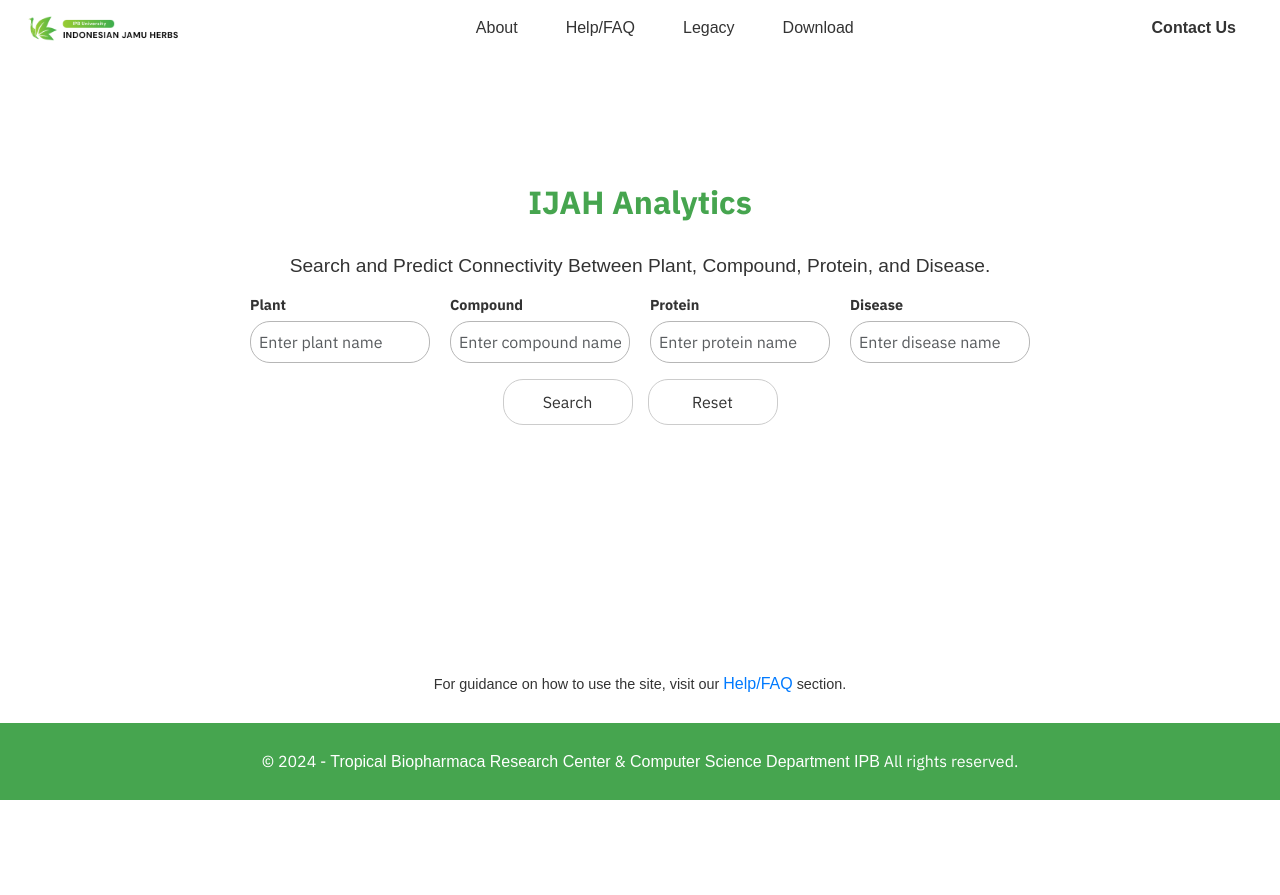
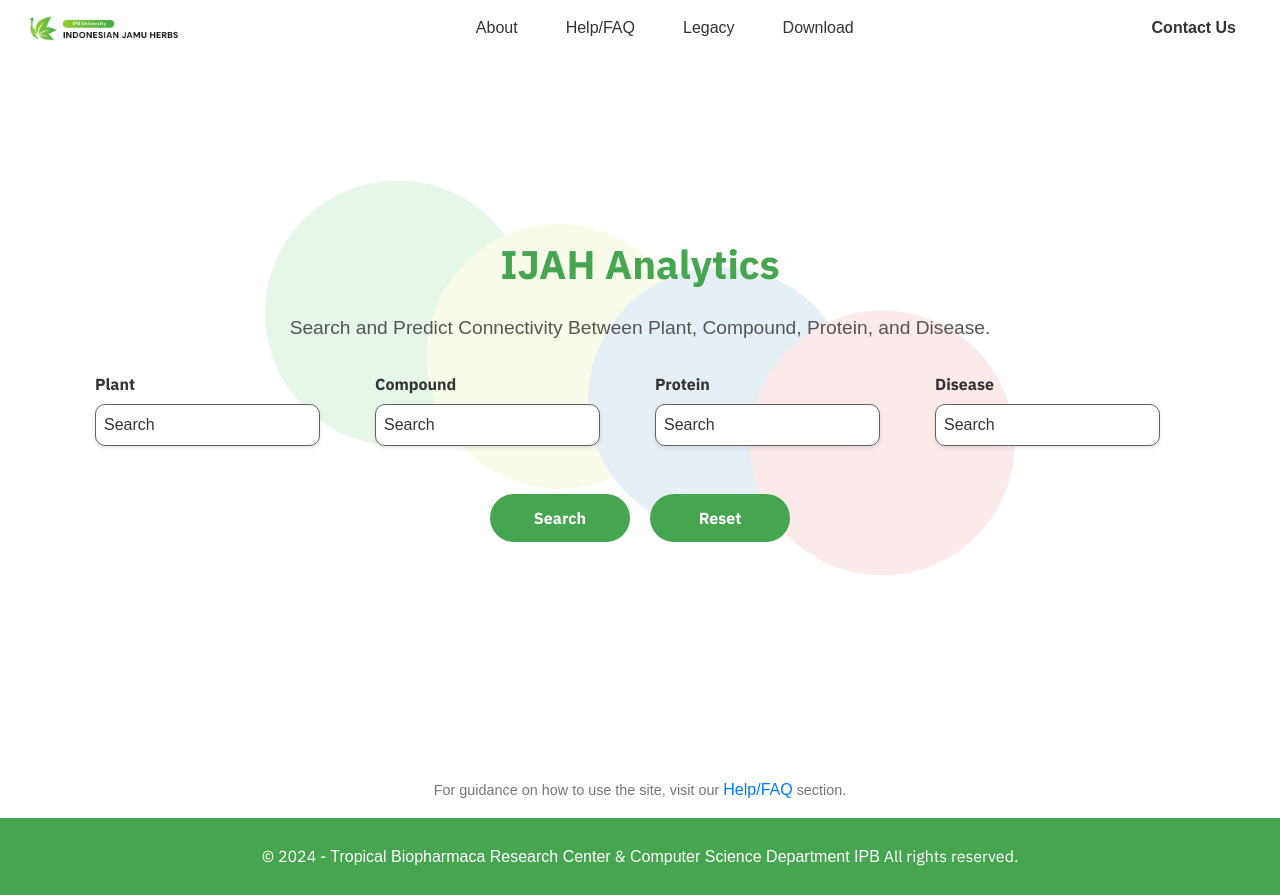
Before and after one commit to aamilham/ijah-analytics-migration, an Angular app in the folder Ijah/: page / in a window 1280 px wide. Before the commit the page ends 800 px from the top, so only its background shows below. Built offline with nearby package versions, Linux system fonts and the light colour scheme.

Commit message:
Add ng-select for enhanced filtering in HomeComponent; update package.json and implement search/reset functionality

```diff
--- a/Ijah/package.json
+++ b/Ijah/package.json
@@ -24,6 +24,7 @@
     "@angular/router": "^18.2.0",
     "@angular/ssr": "^18.2.9",
     "@ng-bootstrap/ng-bootstrap": "^17.0.1",
+    "@ng-select/ng-select": "^13.9.1",
     "@popperjs/core": "^2.11.8",
     "bootstrap": "^5.3.3",
     "bootstrap-icons": "^1.11.3",
--- a/Ijah/src/app/home/home.component.css
+++ b/Ijah/src/app/home/home.component.css
@@ -1,111 +1,132 @@
-/* Mengatur tinggi html dan body */
+/* Global Styles */
 html,
 body {
   height: 80%;
   margin: 0;
 }
 
-/* Flexbox centering for the main content */
+/* Content Wrapper */
 .content-wrapper {
   display: flex;
   flex-direction: column;
-  margin-top: -9rem;
+  margin-top: -2.4rem;
   overflow: hidden;
+  position: relative;
 }
 
-/* Centered container */
+/* Background Image */
+.center-background {
+  position: absolute;
+  top: 45%;
+  left: 50%;
+  transform: translate(-50%, -50%);
+  width: 100%;
+  max-width: 750px;
+  z-index: -1;
+  opacity: 0.5;
+}
+
+/* Container Center */
 .container-center {
-  flex: 1; /* Membuat elemen ini fleksibel dan mengambil ruang yang tersedia */
+  flex: 1;
   display: flex;
   flex-direction: column;
-  justify-content: center; /* Memusatkan secara vertikal */
-  align-items: center; /* Memusatkan secara horizontal */
+  justify-content: center;
+  align-items: center;
   text-align: center;
 }
 
-/* Title styling */
+/* Title and Description */
 .title {
-  font-size: 2rem; /* Ukuran font disesuaikan */
+  font-size: 2.5rem;
   font-weight: bold;
-  color: #46a54f; /* Warna primer */
+  color: #46a54f;
+  margin-bottom: 0.5rem;
 }
 
-/* Description styling */
 .description {
   font-size: 1.2rem;
-  color: #333333;
-  margin-bottom: 1rem; /* Margin disesuaikan */
+  color: #555;
+  margin-bottom: 2rem;
 }
 
-/* Input field group container */
+/* Input Group */
 .input-group-flex {
   display: flex;
   flex-wrap: wrap;
   justify-content: center;
-  gap: 20px;
+  gap: 30px;
   width: 100%;
-  max-width: 800px;
-  margin-bottom: 1rem; /* Margin disesuaikan */
+  max-width: 1920px;
+  margin-bottom: 2rem;
 }
 
-/* Input wrapper */
+/* Input Wrapper */
 .input-wrapper {
   display: flex;
   flex-direction: column;
   align-items: flex-start;
   width: 100%;
-  max-width: 180px;
+  max-width: 250px;
+  position: relative;
+  margin-bottom: 1rem;
 }
 
-/* Label styling */
 .input-wrapper label {
-  font-weight: bold;
-  font-size: 0.9rem;
-  margin-bottom: 5px;
-  color: #333333;
+  font-weight: 600;
+  font-size: 1rem;
+  margin-bottom: 8px;
+  color: #333;
 }
 
-/* Input field styling */
-.form-control {
-  border-radius: 20px;
-  border: 1px solid #b6b6b6; /* Warna border netral */
-  padding: 8px;
+/* Custom Ng-Select Styles */
+.custom-ng-select {
   width: 100%;
+  border-radius: 10px;
+  background: #fff;
+  border: 1px solid #626262;
+  box-shadow: 0 2px 4px rgba(0, 0, 0, 0.1);
+  outline: none;
+  transition: border-color 0.2s, box-shadow 0.2s;
+  padding: 8px; /* Menambahkan padding untuk jarak antara teks dan border */
 }
 
 /* Button group styling */
 .btn-group-flex {
   display: flex;
-  gap: 15px;
+  gap: 20px;
   justify-content: center;
   width: 100%;
   max-width: 300px;
+  margin-bottom: 2rem;
 }
 
 /* Custom button styling */
 .btn-custom {
   width: 100%;
-  max-width: 130px;
-  border: 1px solid #ccc;
-  background-color: transparent;
-  color: #333333;
-  border-radius: 20px;
-  font-weight: normal;
-  padding: 10px;
+  max-width: 140px;
+  border: none;
+  background-color: #46a54f;
+  color: #fff;
+  border-radius: 25px;
+  font-weight: bold;
+  padding: 12px;
   cursor: pointer;
-  transition: background-color 0.3s;
+  transition: background-color 0.3s, box-shadow 0.3s;
+  font-size: 1rem;
 }
 
-/* Hover effect for buttons */
 .btn-custom:hover {
-  background-color: #f1f1f1;
+  background-color: #388e3c;
+  box-shadow: 0 4px 8px rgba(56, 142, 60, 0.3);
 }
 
+/* Footer text styling */
 .footer-text {
   font-size: 0.9rem;
-  color: #333333;
-  margin-top: auto; /* Mendorong teks footer ke bagian bawah container */
-  margin-bottom: 1rem; /* Tambahkan margin-bottom jika diperlukan */
+  color: #777;
+  margin-top: auto;
+  margin-bottom: 1rem;
 }
 
 .footer-text a {
@@ -116,3 +137,101 @@ body {
 .footer-text a:hover {
   text-decoration: underline;
 }
+
+/* Responsive adjustments */
+@media (max-width: 768px) {
+  .input-wrapper {
+    max-width: 100%;
+  }
+}
+::ng-deep .custom-ng-select {
+  font-family: "Arial", sans-serif;
+  font-size: 1rem; /* Matches standard paragraph size */
+  color: #333333;
+  border: 1px solid #cccccc;
+  border-radius: 8px;
+  padding: 8px;
+  background-color: #ffffff;
+  box-shadow: 0px 2px 5px rgba(0, 0, 0, 0.1);
+  transition: border-color 0.2s ease;
+}
+
+::ng-deep .custom-ng-select:hover {
+  border-color: #999999;
+}
+
+::ng-deep .ng-dropdown-panel {
+  background-color: #ffffff;
+  border: 1px solid #e0e0e0;
+  border-radius: 6px;
+  box-shadow: 0px 4px 10px rgba(0, 0, 0, 0.1);
+  padding: 5px;
+}
+
+::ng-deep .ng-dropdown-panel .ng-option {
+  font-size: 1rem; /* Matches standard paragraph size */
+  color: #333333;
+  padding: 10px;
+  border-radius: 4px;
+  transition: background-color 0.2s ease;
+}
+
+::ng-deep .ng-dropdown-panel .ng-option:hover {
+  background-color: #f5f5f5;
+}
+
+::ng-deep .ng-select-placeholder {
+  font-size: 1rem; /* Matches standard paragraph size */
+  color: #888888;
+}
+
+::ng-deep .ng-select-container .ng-value {
+  font-size: 1rem; /* Matches standard paragraph size */
+  background-color: #f0f0f0;
+  color: #333333;
+  border-radius: 4px;
+  padding: 2px 6px;
+  margin: 2px;
+}
+
+::ng-deep .ng-select-container {
+  border: none;
+  background-color: transparent;
+}
+
+::ng-deep .ng-select-container .ng-value {
+  display: flex;
+  align-items: center;
+  background-color: #f0f0f0; /* Light grey background for tags */
+  color: #333333;
+  border-radius: 4px;
+  padding: 2px 6px;
+  margin: 2px;
+  font-size: 1rem;
+}
+
+::ng-deep .ng-select-container .ng-value .ng-value-label {
+  margin-right: 8px; /* Adds space between label and "x" icon */
+}
+
+::ng-deep .ng-select-container .ng-value .ng-value-icon {
+  margin-left: auto; /* Pushes the "x" icon to the right */
+  cursor: pointer; /* Changes cursor to pointer for better UX */
+}
+
+/* Memindahkan tombol 'x' ke sebelah kanan pada tag ng-select */
+/* Mengatur ukuran font dan padding pada tag ng-select */
+::ng-deep .ng-select .ng-value {
+  display: flex;
+  flex-direction: row-reverse; /* Memindahkan tombol 'x' ke sebelah kanan */
+  align-items: center;
+  font-size: 1em; /* Menyamakan ukuran font dengan input teks */
+  padding: 0 0.25em; /* Menyesuaikan padding agar sesuai dengan input teks */
+  margin: 0;
+  height: auto;
+  line-height: normal;
+  background-color: #f1f1f1; /* Opsional: latar belakang tag */
+  border-radius: 4px; /* Opsional: sudut membulat pada tag */
+  margin-right: 4px;
+  margin-bottom: 4px;
+}
--- a/Ijah/src/app/home/home.component.html
+++ b/Ijah/src/app/home/home.component.html
@@ -1,58 +1,107 @@
 <div class="content-wrapper">
+  <!-- Absolute centered background image -->
+  <img
+    src="assets/img/search_background.png"
+    alt="Background Image"
+    class="center-background"
+  />
+
+  <!-- Main content starts here -->
   <div class="container-center">
-    <!-- Title -->
     <h1 class="title">IJAH Analytics</h1>
     <p class="description">
       Search and Predict Connectivity Between Plant, Compound, Protein, and
       Disease.
     </p>
 
-    <!-- Input fields in flexbox -->
+    <!-- Input fields with labels and icons -->
     <div class="input-group-flex">
+      <!-- Plant Filter -->
       <div class="input-wrapper">
-        <label for="plantInput">Plant</label>
-        <input
-          type="text"
-          id="plantInput"
-          class="form-control"
-          placeholder="Enter plant name"
-        />
+        <label for="plantSelect">Plant</label>
+        <div class="input-icon-container">
+          <ng-select
+            class="custom-ng-select"
+            [items]="plantList"
+            bindLabel="name"
+            [multiple]="true"
+            [placeholder]="selectedPlants.length > 0 ? '' : 'Search'"
+            [(ngModel)]="selectedPlants"
+            appendTo="body"
+            [closeOnSelect]="false"
+            [hideSelected]="true"
+            [clearable]="false"
+          ></ng-select>
+        </div>
       </div>
+
+      <!-- Compound Filter -->
       <div class="input-wrapper">
-        <label for="compoundInput">Compound</label>
-        <input
-          type="text"
-          id="compoundInput"
-          class="form-control"
-          placeholder="Enter compound name"
-        />
+        <label for="compoundSelect">Compound</label>
+        <div class="input-icon-container">
+          <ng-select
+            class="custom-ng-select"
+            [items]="compoundList"
+            bindLabel="name"
+            [multiple]="true"
+            [placeholder]="
+              selectedCompounds.length > 0 ? '' : 'Search'
+            "
+            [(ngModel)]="selectedCompounds"
+            appendTo="body"
+            [closeOnSelect]="false"
+            [hideSelected]="true"
+            [clearable]="false"
+          ></ng-select>
+        </div>
       </div>
+
+      <!-- Protein Filter -->
       <div class="input-wrapper">
-        <label for="proteinInput">Protein</label>
-        <input
-          type="text"
-          id="proteinInput"
-          class="form-control"
-          placeholder="Enter protein name"
-        />
+        <label for="proteinSelect">Protein</label>
+        <div class="input-icon-container">
+          <ng-select
+            class="custom-ng-select"
+            [items]="proteinList"
+            bindLabel="name"
+            [multiple]="true"
+            [placeholder]="selectedProteins.length > 0 ? '' : 'Search'"
+            [(ngModel)]="selectedProteins"
+            appendTo="body"
+            [closeOnSelect]="false"
+            [hideSelected]="true"
+            [clearable]="false"
+          ></ng-select>
+        </div>
       </div>
+
+      <!-- Disease Filter -->
       <div class="input-wrapper">
-        <label for="diseaseInput">Disease</label>
-        <input
-          type="text"
-          id="diseaseInput"
-          class="form-control"
-          placeholder="Enter disease name"
-        />
+        <label for="diseaseSelect">Disease</label>
+        <div class="input-icon-container">
+          <ng-select
+            class="custom-ng-select"
+            [items]="diseaseList"
+            bindLabel="name"
+            [multiple]="true"
+            [placeholder]="selectedDiseases.length > 0 ? '' : 'Search'"
+            [(ngModel)]="selectedDiseases"
+            appendTo="body"
+            [closeOnSelect]="false"
+            [hideSelected]="true"
+            [clearable]="false"
+          ></ng-select>
+        </div>
       </div>
     </div>
 
-    <!-- Button group with minimal styling -->
+    <!-- Button group -->
     <div class="btn-group-flex">
-      <button class="btn btn-custom">Search</button>
-      <button class="btn btn-custom">Reset</button>
+      <button class="btn btn-custom" (click)="onSearch()">Search</button>
+      <button class="btn btn-custom" (click)="onReset()">Reset</button>
     </div>
   </div>
+
   <p class="text-center footer-text">
     For guidance on how to use the site, visit our
     <a href="/help" class="text-decoration-none">Help/FAQ</a> section.
--- a/Ijah/src/app/home/home.component.ts
+++ b/Ijah/src/app/home/home.component.ts
@@ -1,9 +1,58 @@
 import { Component } from '@angular/core';
+import { CommonModule } from '@angular/common';
+import { NgSelectModule } from '@ng-select/ng-select';
+import { FormsModule } from '@angular/forms';
 
 @Component({
   selector: 'app-home',
-  templateUrl: './home.component.html', // The HTML file that contains the template
-  styleUrls: ['./home.component.css'], // The CSS file for the AboutComponent styles
+  templateUrl: './home.component.html',
+  styleUrls: ['./home.component.css'],
   standalone: true,
+  imports: [CommonModule, NgSelectModule, FormsModule],
 })
-export class HomeComponent {}
+export class HomeComponent {
+  // Predefined lists (filters)
+  plantList: any[] = [
+    { id: 1, name: 'Plant A' },
+    { id: 2, name: 'Plant B' },
+    { id: 3, name: 'Plant C' },
+  ];
+  compoundList: any[] = [
+    { id: 1, name: 'Compound X' },
+    { id: 2, name: 'Compound Y' },
+    { id: 3, name: 'Compound Z' },
+  ];
+  proteinList: any[] = [
+    { id: 1, name: 'Protein 1' },
+    { id: 2, name: 'Protein 2' },
+    { id: 3, name: 'Protein 3' },
+  ];
+  diseaseList: any[] = [
+    { id: 1, name: 'Disease Alpha' },
+    { id: 2, name: 'Disease Beta' },
+    { id: 3, name: 'Disease Gamma' },
+  ];
+
+  // Selected items
+  selectedPlants: any[] = [];
+  selectedCompounds: any[] = [];
+  selectedProteins: any[] = [];
+  selectedDiseases: any[] = [];
+
+  // Methods for Search and Reset buttons
+  onSearch() {
+    // Implement search functionality here
+    console.log('Selected Plants:', this.selectedPlants);
+    console.log('Selected Compounds:', this.selectedCompounds);
+    console.log('Selected Proteins:', this.selectedProteins);
+    console.log('Selected Diseases:', this.selectedDiseases);
+    alert('Fungsi pencarian belum diimplementasikan.');
+  }
+
+  onReset() {
+    this.selectedPlants = [];
+    this.selectedCompounds = [];
+    this.selectedProteins = [];
+    this.selectedDiseases = [];
+  }
+}
```
Also changed, not shown: 1 other file (tests, documents, lock files or other folders).
